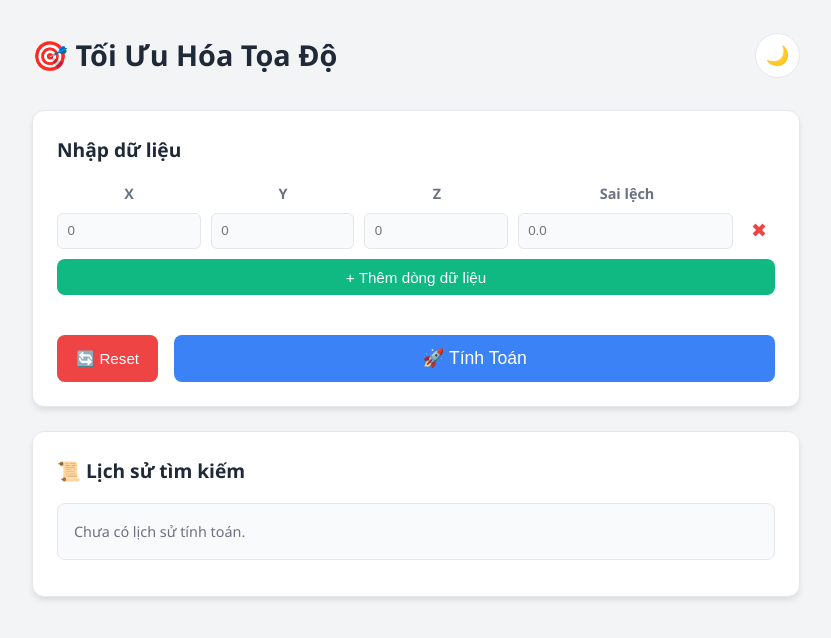
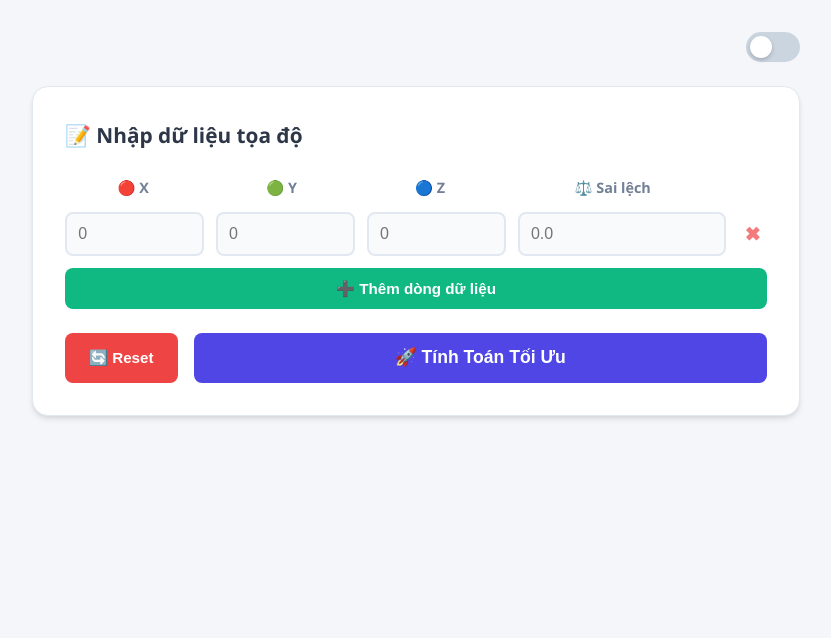
Before and after one commit to nguyenquocthanh1213/nguyenquocthanh1213.github.io, a website: page luyendan.html in a window 1280 px wide. Shown: the whole page, without its empty margins (224-1055 px from the left). Drawn offline with Linux system fonts and the light colour scheme.

Commit message:
Refactor styles and improve theme toggle functionality
Updated color variables and improved button styles for better UI. Enhanced theme toggle functionality and adjusted layout for better user experience.

```diff
--- a/luyendan.html
+++ b/luyendan.html
@@ -1,4 +1,3 @@
-
 <!DOCTYPE html>
 <html lang="vi">
 <head>
@@ -7,27 +6,29 @@
     <title>Tối Ưu Tọa Độ XYZ</title>
     <style>
         :root {
-            --bg-color: #f3f4f6;
+            --bg-color: #f4f6f9;
             --card-bg: #ffffff;
-            --text-main: #1f2937;
-            --text-muted: #6b7280;
-            --border-color: #e5e7eb;
-            --primary: #3b82f6;
-            --primary-hover: #2563eb;
+            --text-main: #2d3748;
+            --text-muted: #718096;
+            --border-color: #e2e8f0;
+            --primary: #4f46e5;
+            --primary-hover: #4338ca;
             --danger: #ef4444;
             --danger-hover: #dc2626;
             --success: #10b981;
-            --input-bg: #f9fafb;
+            --success-hover: #059669;
+            --input-bg: #f8fafc;
+            --shadow-sm: 0 1px 2px 0 rgba(0, 0, 0, 0.05);
+            --shadow-md: 0 4px 6px -1px rgba(0, 0, 0, 0.1), 0 2px 4px -1px rgba(0, 0, 0, 0.06);
         }
 
         [data-theme="dark"] {
-            --bg-color: #111827;
-            --card-bg: #1f2937;
-            --text-main: #f9fafb;
-            --text-muted: #9ca3af;
-            --border-color: #374151;
-            --primary: #3b82f6;
-            --input-bg: #374151;
+            --bg-color: #1a202c;
+            --card-bg: #2d3748;
+            --text-main: #f7fafc;
+            --text-muted: #a0aec0;
+            --border-color: #4a5568;
+            --input-bg: #1a202c;
         }
 
         * { box-sizing: border-box; margin: 0; padding: 0; }
@@ -36,7 +37,7 @@
             font-family: 'Segoe UI', Tahoma, Geneva, Verdana, sans-serif;
             background-color: var(--bg-color);
             color: var(--text-main);
-            transition: background-color 0.3s, color 0.3s;
+            transition: background-color 0.4s ease, color 0.4s ease;
             line-height: 1.6;
         }
 
@@ -48,196 +49,216 @@
 
         header {
             display: flex;
-            justify-content: space-between;
+            justify-content: flex-end; /* Đẩy nút toggle sang phải, xóa tiêu đề */
             align-items: center;
-            margin-bottom: 2rem;
+            margin-bottom: 1.5rem;
         }
 
-        h1 { font-size: 1.8rem; font-weight: 600; }
+        /* ----- TOGGLE SWITCH STYLES ----- */
+        .theme-switch {
+            position: relative;
+            display: inline-block;
+            width: 54px;
+            height: 30px;
+        }
+
+        .theme-switch input {
+            opacity: 0;
+            width: 0;
+            height: 0;
+        }
+
+        .slider {
+            position: absolute;
+            cursor: pointer;
+            top: 0; left: 0; right: 0; bottom: 0;
+            background-color: #cbd5e0;
+            transition: .4s cubic-bezier(0.4, 0.0, 0.2, 1);
+            border-radius: 34px;
+        }
+
+        .slider:before {
+            position: absolute;
+            content: "";
+            height: 22px;
+            width: 22px;
+            left: 4px;
+            bottom: 4px;
+            background-color: white;
+            transition: .4s cubic-bezier(0.4, 0.0, 0.2, 1);
+            border-radius: 50%;
+            box-shadow: 0 2px 4px rgba(0,0,0,0.2);
+        }
+
+        input:checked + .slider {
+            background-color: #6366f1; /* Màu xanh tím giống ảnh của bạn */
+        }
+
+        input:checked + .slider:before {
+            transform: translateX(24px);
+        }
+        /* -------------------------------- */
+
+        .card {
+            background-color: var(--card-bg);
+            border-radius: 16px;
+            padding: 2rem;
+            box-shadow: var(--shadow-md);
+            border: 1px solid var(--border-color);
+            transition: background-color 0.4s ease, border-color 0.4s ease;
+        }
 
         button {
             cursor: pointer;
             border: none;
             border-radius: 8px;
-            padding: 0.6rem 1.2rem;
+            padding: 0.7rem 1.2rem;
             font-size: 0.95rem;
-            font-weight: 500;
+            font-weight: 600;
             transition: all 0.2s ease;
-        }
-
-        .btn-theme {
-            background: var(--card-bg);
-            color: var(--text-main);
-            border: 1px solid var(--border-color);
-            border-radius: 50%;
-            width: 45px;
-            height: 45px;
             display: flex;
             align-items: center;
             justify-content: center;
-            font-size: 1.2rem;
+            gap: 8px;
         }
 
-        .btn-theme:hover { transform: scale(1.1); }
-
-        .card {
-            background-color: var(--card-bg);
-            border-radius: 12px;
-            padding: 1.5rem;
-            box-shadow: 0 4px 6px -1px rgba(0, 0, 0, 0.1);
-            margin-bottom: 1.5rem;
-            border: 1px solid var(--border-color);
-            transition: background-color 0.3s, border-color 0.3s;
-        }
+        button:active { transform: scale(0.97); }
 
         .row {
             display: grid;
             grid-template-columns: 1fr 1fr 1fr 1.5fr auto;
-            gap: 10px;
-            margin-bottom: 10px;
+            gap: 12px;
+            margin-bottom: 12px;
             align-items: center;
-            animation: fadeIn 0.3s ease-out;
+            animation: slideDown 0.3s ease-out;
         }
 
-        @keyframes fadeIn {
+        @keyframes slideDown {
             from { opacity: 0; transform: translateY(-10px); }
             to { opacity: 1; transform: translateY(0); }
         }
 
         input {
             width: 100%;
-            padding: 0.6rem;
-            border: 1px solid var(--border-color);
-            border-radius: 6px;
+            padding: 0.7rem;
+            border: 2px solid var(--border-color);
+            border-radius: 8px;
             background-color: var(--input-bg);
             color: var(--text-main);
+            font-size: 1rem;
             outline: none;
-            transition: border-color 0.2s;
+            transition: all 0.3s ease;
         }
 
-        input:focus { border-color: var(--primary); }
-
-        .btn-add { background-color: var(--success); color: white; margin-bottom: 1rem; width: 100%; }
-        .btn-add:hover { opacity: 0.9; }
-
-        .btn-remove { background-color: transparent; color: var(--danger); font-size: 1.2rem; padding: 0.2rem 0.5rem; }
-        .btn-remove:hover { color: var(--danger-hover); transform: scale(1.1); }
-
-        .actions {
-            display: flex;
-            gap: 1rem;
-            margin-top: 1.5rem;
+        input:focus {
+            border-color: var(--primary);
+            box-shadow: 0 0 0 3px rgba(79, 70, 229, 0.15);
         }
 
-        .btn-calc { background-color: var(--primary); color: white; flex: 1; font-size: 1.1rem; padding: 0.8rem; }
-        .btn-calc:hover { background-color: var(--primary-hover); }
+        .btn-add { background-color: var(--success); color: white; width: 100%; margin-bottom: 1.5rem; }
+        .btn-add:hover { background-color: var(--success-hover); transform: translateY(-2px); box-shadow: var(--shadow-md); }
 
-        .btn-reset { background-color: var(--danger); color: white; }
-        .btn-reset:hover { background-color: var(--danger-hover); }
+        .btn-remove { background-color: transparent; color: var(--danger); font-size: 1.2rem; padding: 0.4rem; opacity: 0.7; }
+        .btn-remove:hover { color: var(--danger-hover); opacity: 1; transform: scale(1.1); }
+
+        .actions { display: flex; gap: 1rem; margin-top: 1rem; }
+
+        .btn-calc { background-color: var(--primary); color: white; flex: 1; font-size: 1.1rem; padding: 0.9rem; }
+        .btn-calc:hover { background-color: var(--primary-hover); transform: translateY(-2px); box-shadow: var(--shadow-md); }
+
+        .btn-reset { background-color: var(--danger); color: white; padding: 0.9rem 1.5rem; }
+        .btn-reset:hover { background-color: var(--danger-hover); transform: translateY(-2px); box-shadow: var(--shadow-md); }
 
         .result-box {
             display: none;
             text-align: center;
             background: rgba(16, 185, 129, 0.1);
-            border: 1px solid var(--success);
+            border: 2px dashed var(--success);
             color: var(--success);
-            padding: 1rem;
-            border-radius: 8px;
-            margin-top: 1rem;
-            font-size: 1.5rem;
+            padding: 1.5rem;
+            border-radius: 12px;
+            margin-top: 1.5rem;
+            font-size: 1.4rem;
             font-weight: bold;
+            animation: popIn 0.4s cubic-bezier(0.175, 0.885, 0.32, 1.275);
         }
 
-        .history-list { list-style: none; }
-        .history-item {
-            background-color: var(--input-bg);
-            padding: 1rem;
-            border-radius: 8px;
-            margin-bottom: 0.8rem;
-            border: 1px solid var(--border-color);
-            display: flex;
-            justify-content: space-between;
-            align-items: center;
+        @keyframes popIn {
+            0% { opacity: 0; transform: scale(0.9); }
+            100% { opacity: 1; transform: scale(1); }
         }
-        .history-item .details { font-size: 0.9rem; color: var(--text-muted); }
-        .history-item .result { font-weight: bold; color: var(--primary); font-size: 1.1rem; }
 
-        /* Tiêu đề cột */
         .col-headers {
             display: grid;
             grid-template-columns: 1fr 1fr 1fr 1.5fr auto;
-            gap: 10px;
-            margin-bottom: 0.5rem;
+            gap: 12px;
+            margin-bottom: 0.8rem;
             font-weight: 600;
             color: var(--text-muted);
             font-size: 0.9rem;
             text-align: center;
         }
+
+        .header-item { display: flex; align-items: center; justify-content: center; gap: 5px; }
     </style>
 </head>
 <body>
 
 <div class="container">
     <header>
-        <h1>🎯 Tối Ưu Hóa Tọa Độ</h1>
-        <button class="btn-theme" id="themeToggle" onclick="toggleTheme()">🌙</button>
+        <label class="theme-switch">
+            <input type="checkbox" id="themeToggleCheckbox" onchange="toggleTheme()">
+            <span class="slider"></span>
+        </label>
     </header>
 
     <div class="card">
-        <h2 style="font-size: 1.2rem; margin-bottom: 1rem;">Nhập dữ liệu</h2>
+        <h2 style="font-size: 1.3rem; margin-bottom: 1.5rem; display: flex; align-items: center; gap: 8px;">
+            📝 Nhập dữ liệu tọa độ
+        </h2>
+
         <div class="col-headers">
-            <div>X</div>
-            <div>Y</div>
-            <div>Z</div>
-            <div>Sai lệch</div>
-            <div style="width: 30px;"></div>
+            <div class="header-item">🔴 X</div>
+            <div class="header-item">🟢 Y</div>
+            <div class="header-item">🔵 Z</div>
+            <div class="header-item">⚖️ Sai lệch</div>
+            <div style="width: 40px;"></div>
         </div>
 
         <div id="dataContainer"></div>
 
-        <button class="btn-add" onclick="addRow()">+ Thêm dòng dữ liệu</button>
+        <button class="btn-add" onclick="addRow()">➕ Thêm dòng dữ liệu</button>
 
         <div class="actions">
             <button class="btn-reset" onclick="resetAll()">🔄 Reset</button>
-            <button class="btn-calc" id="calcBtn" onclick="calculate()">🚀 Tính Toán</button>
+            <button class="btn-calc" id="calcBtn" onclick="calculate()">🚀 Tính Toán Tối Ưu</button>
         </div>
 
         <div class="result-box" id="resultBox"></div>
     </div>
-
-    <div class="card">
-        <h2 style="font-size: 1.2rem; margin-bottom: 1rem;">📜 Lịch sử tìm kiếm</h2>
-        <ul class="history-list" id="historyList">
-            <!-- Lịch sử sẽ hiện ở đây -->
-        </ul>
-    </div>
 </div>
 
 <script>
-    // --- KHỞI TẠO ---
+    // --- GIAO DIỆN & SỰ KIỆN ---
     const dataContainer = document.getElementById('dataContainer');
-    let historyData = JSON.parse(localStorage.getItem('xyz_history')) || [];
+    const toggleCheckbox = document.getElementById('themeToggleCheckbox');
 
-    // Theme Load
+    // Load Theme
     if (localStorage.getItem('xyz_theme') === 'dark') {
         document.documentElement.setAttribute('data-theme', 'dark');
-        document.getElementById('themeToggle').innerText = '☀️';
+        toggleCheckbox.checked = true;
     }
 
     function toggleTheme() {
-        const root = document.documentElement;
-        if (root.getAttribute('data-theme') === 'dark') {
-            root.removeAttribute('data-theme');
+        if (toggleCheckbox.checked) {
+            document.documentElement.setAttribute('data-theme', 'dark');
+            localStorage.setItem('xyz_theme', 'dark');
+        } else {
+            document.documentElement.removeAttribute('data-theme');
             localStorage.setItem('xyz_theme', 'light');
-            document.getElementById('themeToggle').innerText = '🌙';
-        } else {
-            root.setAttribute('data-theme', 'dark');
-            localStorage.setItem('xyz_theme', 'dark');
-            document.getElementById('themeToggle').innerText = '☀️';
         }
     }
 
-    // --- XỬ LÝ GIAO DIỆN ---
     function addRow(x = '', y = '', z = '', err = '') {
         const row = document.createElement('div');
         row.className = 'row';
@@ -246,7 +267,7 @@
             <input type="number" step="any" placeholder="0" value="${y}">
             <input type="number" step="any" placeholder="0" value="${z}">
             <input type="number" step="any" placeholder="0.0" value="${err}">
-            <button class="btn-remove" onclick="this.parentElement.remove()" title="Xóa">✖</button>
+            <button class="btn-remove" onclick="this.parentElement.remove()" title="Xóa dòng">✖</button>
         `;
         dataContainer.appendChild(row);
     }
@@ -254,10 +275,35 @@
     function resetAll() {
         dataContainer.innerHTML = '';
         document.getElementById('resultBox').style.display = 'none';
-        addRow(); // Thêm 1 dòng trống mặc định
+        addRow(); // Reset về 1 dòng trống
+        document.querySelector('input').focus();
     }
 
-    // --- THUẬT TOÁN VÉT CẠN TỐI ƯU ---
+    // Sự kiện Enter để nhảy ô nhập liệu
+    document.addEventListener('keydown', function(e) {
+        if (e.key === 'Enter' && e.target.tagName === 'INPUT') {
+            e.preventDefault();
+            const inputs = Array.from(document.querySelectorAll('#dataContainer input'));
+            const index = inputs.indexOf(e.target);
+
+            if (index > -1) {
+                if (index < inputs.length - 1) {
+                    // Nhảy sang ô tiếp theo
+                    inputs[index + 1].focus();
+                } else {
+                    // Nếu là ô cuối cùng -> Tự động thêm dòng mới và trỏ vào ô đầu tiên của dòng đó
+                    addRow();
+                    const newInputs = document.querySelectorAll('#dataContainer input');
+                    newInputs[newInputs.length - 4].focus();
+                }
+            }
+        }
+    });
+
+    // Khởi tạo ban đầu
+    addRow();
+
+    // --- THUẬT TOÁN TÍNH TOÁN ---
     function gcd(a, b) {
         while (b !== 0) {
             let temp = b;
@@ -267,9 +313,7 @@
         return a;
     }
 
-    function gcd3(a, b, c) {
-        return gcd(a, gcd(b, c));
-    }
+    function gcd3(a, b, c) { return gcd(a, gcd(b, c)); }
 
     function calcLoss(data, tx, ty, tz) {
         let sum_DE = 0.0, sum_D2 = 0.0;
@@ -297,7 +341,6 @@
         const rows = document.querySelectorAll('.row');
         let records = [];
 
-        // Thu thập dữ liệu
         rows.forEach(row => {
             const inputs = row.querySelectorAll('input');
             let x = parseFloat(inputs[0].value) || 0;
@@ -317,15 +360,13 @@
         }
 
         const btn = document.getElementById('calcBtn');
-        btn.innerText = '⏳ Đang tính toán...';
+        btn.innerHTML = '⏳ Đang xử lý...';
         btn.disabled = true;
 
-        // Cho phép UI render trạng thái loading trước khi vòng lặp khóa luồng chính
         setTimeout(() => {
             let min_loss = Infinity;
             let final_x = 0, final_y = 0, final_z = 0;
 
-            // Vòng lặp quét UCLN < 200 (Khoảng vài trăm nghìn bước - JS chạy mất ~0.1s)
             for (let x = 0; x <= 200; ++x) {
                 for (let y = 0; y <= 200; ++y) {
                     for (let z = 0; z <= 200; ++z) {
@@ -345,55 +386,14 @@
                 }
             }
 
-            // Hiển thị kết quả
             const resultBox = document.getElementById('resultBox');
-            const resStr = `X = ${final_x} &nbsp;|&nbsp; Y = ${final_y} &nbsp;|&nbsp; Z = ${final_z}`;
-            resultBox.innerHTML = `🎉 KẾT QUẢ TỐI ƯU 🎉<br>${resStr}`;
+            resultBox.innerHTML = `🎯 KẾT QUẢ: <span style="color:var(--text-main)">X = ${final_x} &nbsp;|&nbsp; Y = ${final_y} &nbsp;|&nbsp; Z = ${final_z}</span>`;
             resultBox.style.display = 'block';
 
-            // Lưu lịch sử
-            saveHistory(records.length, final_x, final_y, final_z);
-
-            // Khôi phục nút
-            btn.innerText = '🚀 Tính Toán';
+            btn.innerHTML = '🚀 Tính Toán Tối Ưu';
             btn.disabled = false;
         }, 50);
     }
-
-    // --- LỊCH SỬ ---
-    function saveHistory(n, x, y, z) {
-        const time = new Date().toLocaleTimeString('vi-VN');
-        const newItem = { time, n, x, y, z };
-        historyData.unshift(newItem); // Thêm lên đầu
-        if (historyData.length > 5) historyData.pop(); // Giữ tối đa 5 lịch sử
-
-        localStorage.setItem('xyz_history', JSON.stringify(historyData));
-        renderHistory();
-    }
-
-    function renderHistory() {
-        const list = document.getElementById('historyList');
-        if (historyData.length === 0) {
-            list.innerHTML = '<li class="history-item"><div class="details">Chưa có lịch sử tính toán.</div></li>';
-            return;
-        }
-
-        list.innerHTML = historyData.map(item => `
-            <li class="history-item">
-                <div class="details">
-                    🕒 ${item.time} <br>
-                    📊 Dữ liệu: ${item.n} dòng
-                </div>
-                <div class="result">
-                    X=${item.x}, Y=${item.y}, Z=${item.z}
-                </div>
-            </li>
-        `).join('');
-    }
-
-    // Khởi tạo ban đầu
-    addRow();
-    renderHistory();
 </script>
 
 </body>
```
